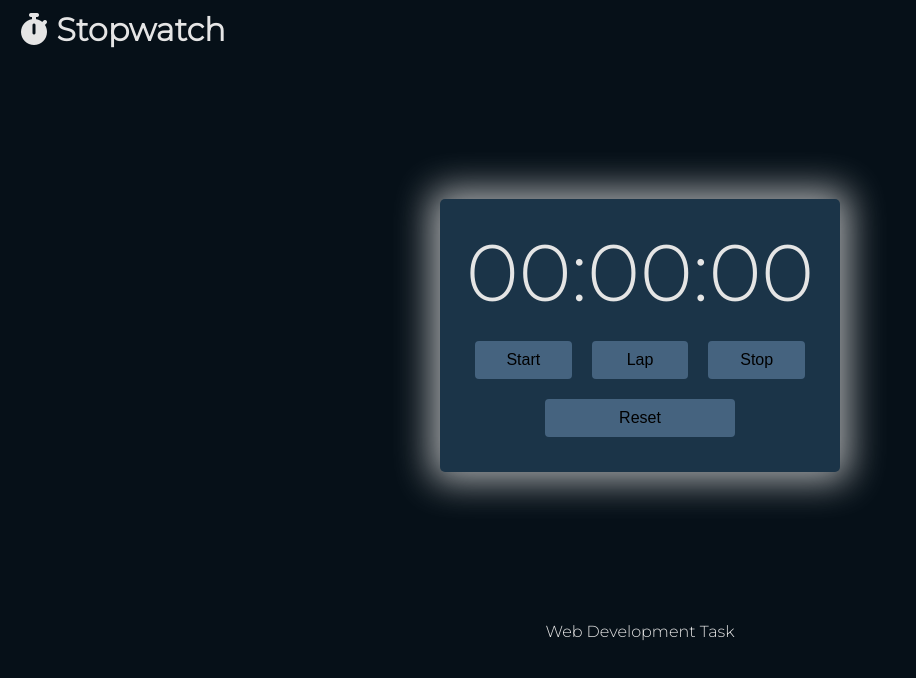
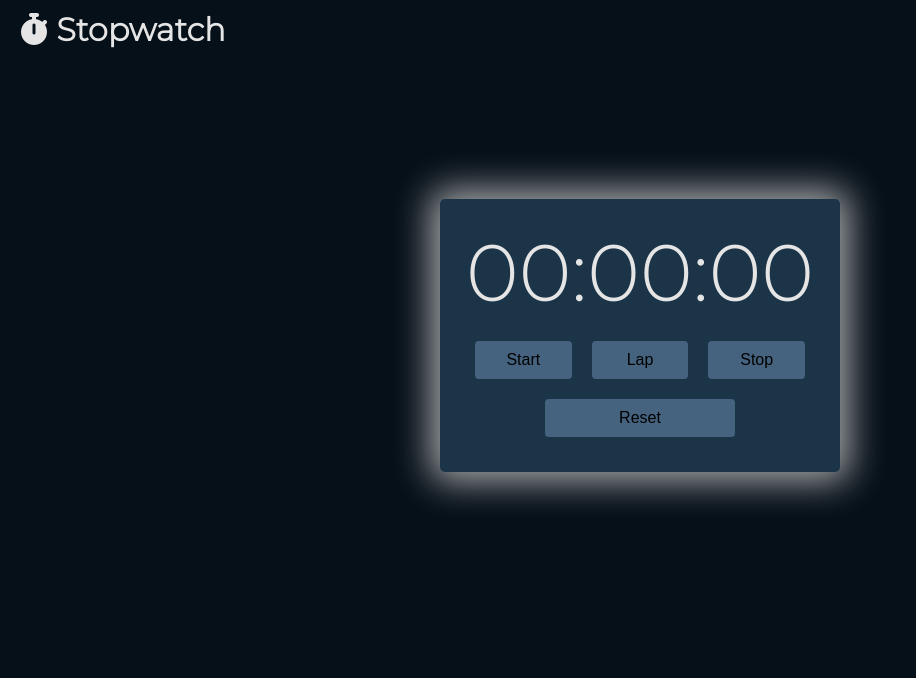
Before and after one commit to SadiaDayo/PRODIGY_WD-02, a plain HTML site: page index.html in a window 1280 px wide. Shown: the whole page, without its empty margins (0-916 px from the left). Drawn offline with Linux system fonts and the light colour scheme.

Commit message:
Update index.html

```diff
--- a/index.html
+++ b/index.html
@@ -30,9 +30,6 @@
             <h4 id = "lap5"> </h4>
         </div>
     </div>
-
-    <footer><p>Web Development Task</p></footer>
-
     <script src="script.js"></script>
 </body>
 </html>
```
